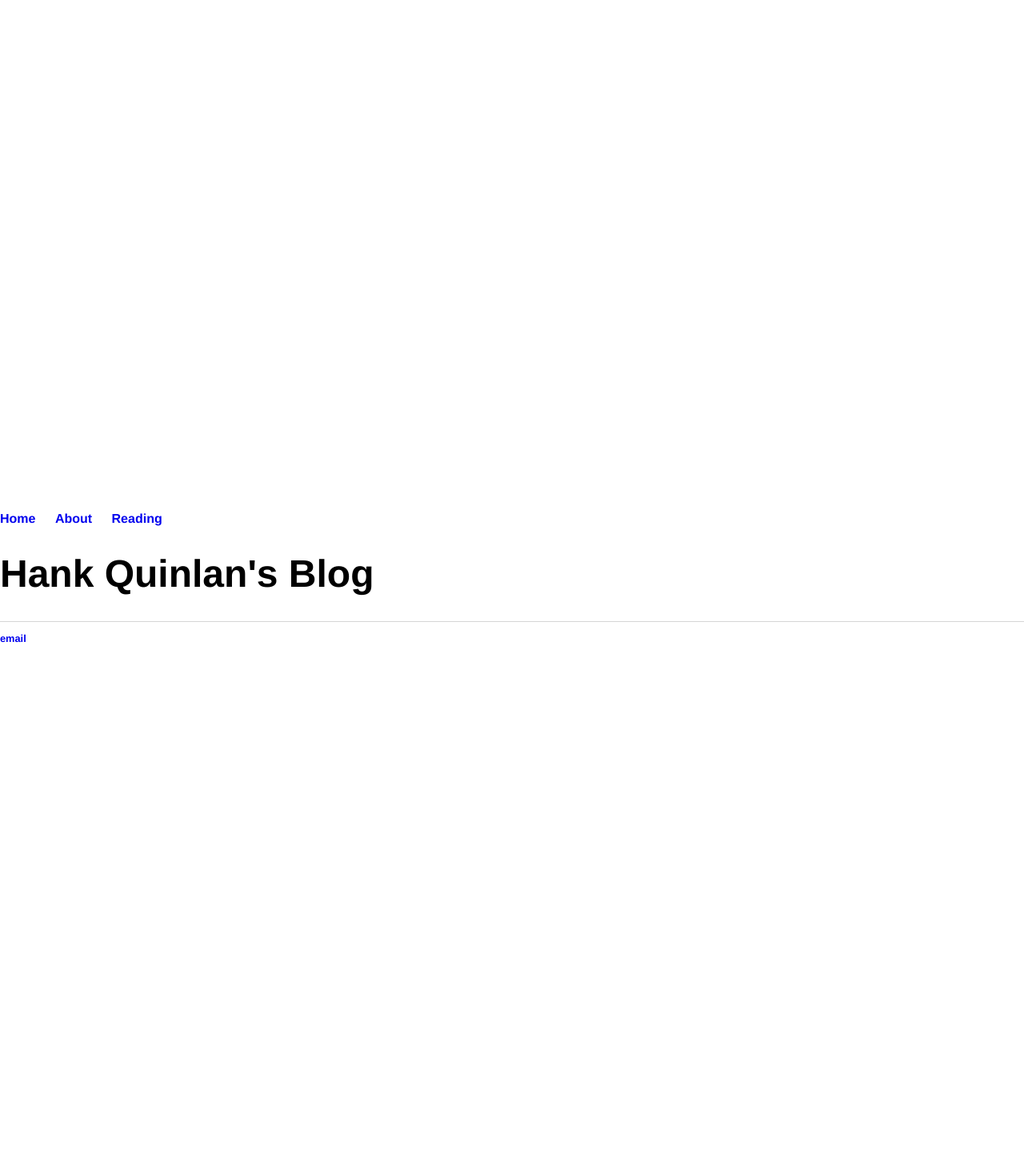
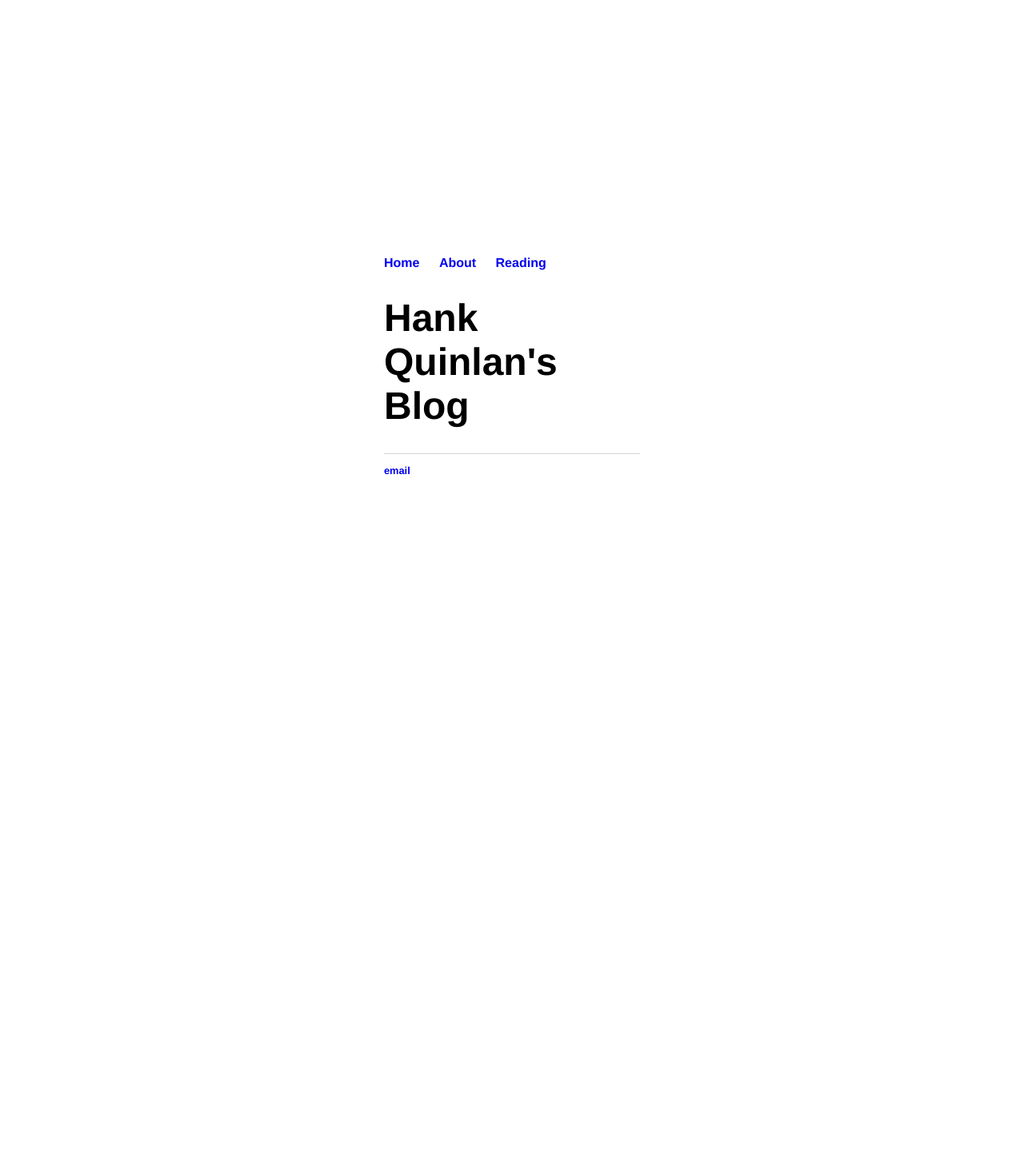
Before and after one commit to ved-mohan/ved-mohan.github.io, a Jekyll site: the page built from reads/index.html, in a window 1280 px wide. Shown: the whole page at 80% size. Built offline with Jekyll 4.4.1, drawn with Linux system fonts in a browser that asks for light colours; after the commit the page ends 916 px from its top, so only the background shows below that.

Commit message:
Functionality: increased container width Comments:

```diff
--- a/css/main.css
+++ b/css/main.css
@@ -1,6 +1,6 @@
 body {
-    margin: 50% auto;
-    width: auto;
+    margin: 25% auto;
+    width: 20em;
 }
 nav ul, footer ul {
     font-family:'Helvetica', 'Arial', 'Sans-Serif';
```
